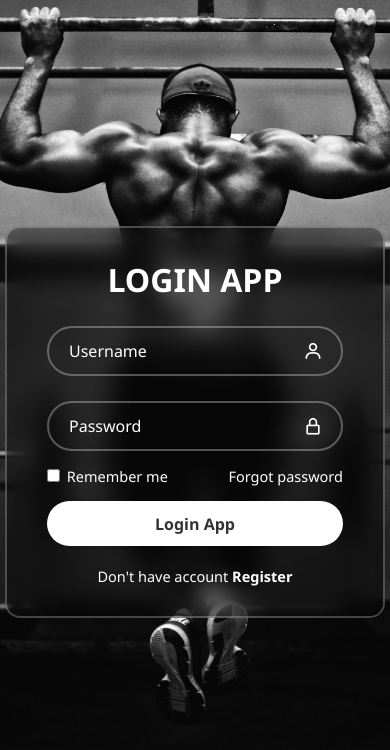
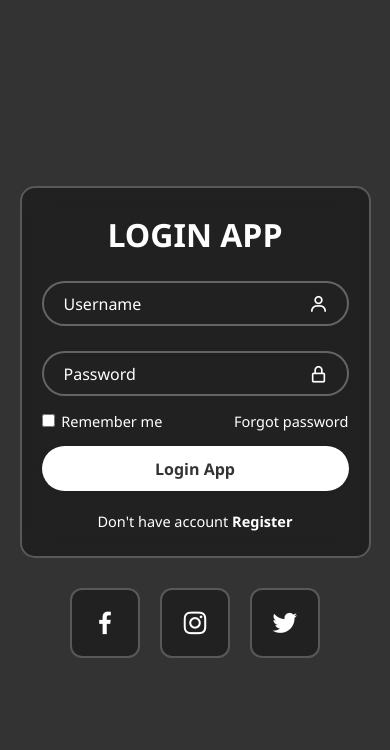
Before and after one commit to XV18/login-app-web, a plain HTML site: page internas/login.html in a window 390 px wide. Drawn offline with nearby package versions, Linux system fonts and the light colour scheme.

Commit message:
Login con transition, flexbox y media queries

```diff
--- a/css/estilos.css
+++ b/css/estilos.css
@@ -7,15 +7,18 @@
 
 body {
     display: flex;
+    flex-direction: column;
     justify-content: center;
     align-items: center;
+    gap: 30px;
     min-height: 100vh;
     background: url("../img/bg.jpg") no-repeat center center;
     background-size: cover;
 }
 
 .wrapper {
-    width: 380px;
+    width: 420px;
+    max-width: 90%;
     color: #fff;
     background: rgba(0, 0, 0, 0.35);
     border: 2px solid rgba(255, 255, 255, 0.25);
@@ -23,6 +26,12 @@ body {
     -webkit-backdrop-filter: blur(12px);
     border-radius: 15px;
     padding: 30px 40px;
+    transition: box-shadow 0.4s ease, transform 0.4s ease;
+}
+
+.wrapper:hover {
+    box-shadow: 0 0 25px rgba(255, 255, 255, 0.25);
+    transform: translateY(-4px);
 }
 
 .wrapper h1 {
@@ -34,7 +43,7 @@ body {
 .wrapper .input-box {
     position: relative;
     width: 100%;
-    height: 50px;
+    height: 45px;
     margin: 25px 0;
 }
 
@@ -47,7 +56,13 @@ body {
     outline: none;
     font-size: 16px;
     color: #fff;
-    padding: 20px 45px 20px 20px;
+    padding: 0 45px 0 20px;
+    transition: border-color 0.3s ease, background 0.3s ease;
+}
+
+.input-box input:focus {
+    border-color: #fff;
+    background: rgba(255, 255, 255, 0.1);
 }
 
 .input-box input::placeholder {
@@ -77,10 +92,12 @@ body {
 .remember-forgot a {
     color: #fff;
     text-decoration: none;
+    transition: opacity 0.3s ease;
 }
 
 .remember-forgot a:hover {
     text-decoration: underline;
+    opacity: 0.8;
 }
 
 .wrapper .btn {
@@ -95,11 +112,12 @@ body {
     font-size: 16px;
     color: #333;
     font-weight: 600;
-    transition: 0.3s;
+    transition: background 0.3s ease, transform 0.3s ease;
 }
 
 .wrapper .btn:hover {
     background: #ddd;
+    transform: scale(1.03);
 }
 
 .wrapper .register-link {
@@ -117,3 +135,50 @@ body {
 .register-link p a:hover {
     text-decoration: underline;
 }
+
+/* Flexbox: tres cajas en fila */
+.redes {
+    display: flex;
+    justify-content: center;
+    gap: 20px;
+}
+
+.redes .caja {
+    display: flex;
+    justify-content: center;
+    align-items: center;
+    width: 70px;
+    height: 70px;
+    color: #fff;
+    font-size: 30px;
+    text-decoration: none;
+    background: rgba(0, 0, 0, 0.35);
+    border: 2px solid rgba(255, 255, 255, 0.25);
+    border-radius: 12px;
+    transition: background 0.3s ease, transform 0.3s ease, color 0.3s ease;
+}
+
+.redes .caja:hover {
+    background: #fff;
+    color: #333;
+    transform: translateY(-5px);
+}
+
+/* Pantallas hasta 800px: fondo con img1 */
+@media (max-width: 800px) {
+    body {
+        background: url("../img/img1.jpg") no-repeat center center;
+        background-size: cover;
+    }
+}
+
+/* Pantallas hasta 450px: fondo de color #333 */
+@media (max-width: 450px) {
+    body {
+        background: #333;
+    }
+
+    .wrapper {
+        padding: 25px 20px;
+    }
+}
--- a/internas/login.html
+++ b/internas/login.html
@@ -36,5 +36,11 @@
         </form>
     </div>
 
+    <div class="redes">
+        <a href="#" class="caja"><i class='bx bxl-facebook'></i></a>
+        <a href="#" class="caja"><i class='bx bxl-instagram'></i></a>
+        <a href="#" class="caja"><i class='bx bxl-twitter'></i></a>
+    </div>
+
 </body>
 </html>
```
